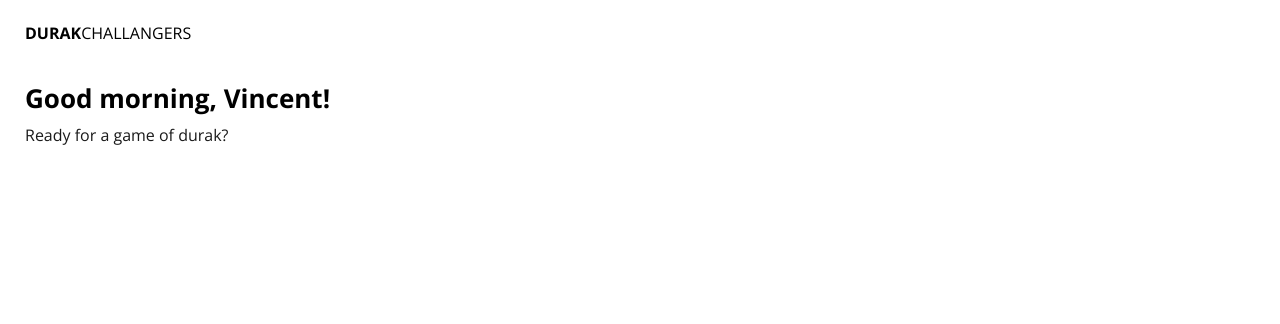
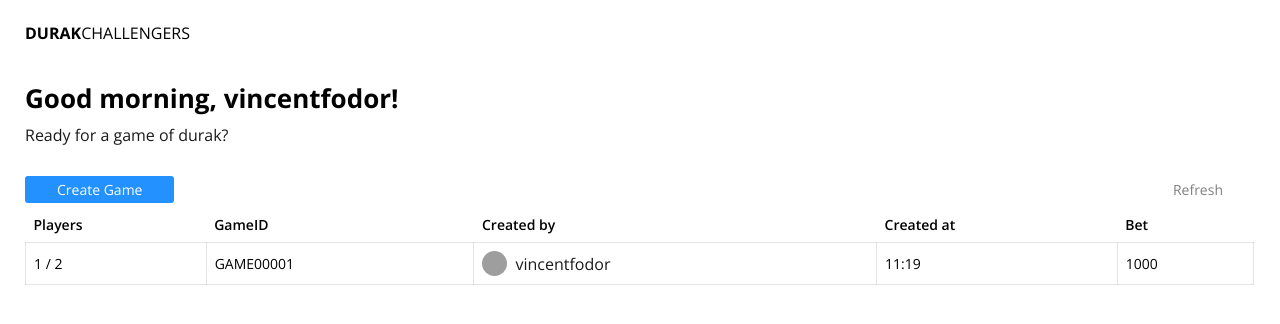
Before and after one commit to vincentfodor/durak, a React (Create React App) app in the folder frontend/: page /welcome in a window 1280 px wide. Shown: the top 324 px of the page. Built offline with nearby package versions, Linux system fonts and the light colour scheme; no server answers; grey boxes are pictures that could not be loaded.

Commit message:
feat(Table): Implemented table component

```diff
--- a/frontend/src/components/Button/index.jsx
+++ b/frontend/src/components/Button/index.jsx
@@ -5,11 +5,12 @@ import { StyledButton } from "./index.style";
 const Button = ({
     color = "blue",
     type = "primary",
+    size = "small",
     onClick = () => {},
     children,
 }) => {
     return (
-        <StyledButton color={color} type={type} onClick={(e) => onClick(e)}>
+        <StyledButton color={color} type={type} size={size} onClick={(e) => onClick(e)}>
             {children}
         </StyledButton>
     );
--- a/frontend/src/components/Button/index.style.js
+++ b/frontend/src/components/Button/index.style.js
@@ -2,13 +2,15 @@ import styled from "styled-components";
 
 import { ColorContrastSwitch, ColorSwitch } from "../../helpers/ColorHelper";
 import { FontSizeSwitch } from "../../helpers/FontSizeHelper";
+import { PixelSizeSwitch } from "../../helpers/PixelSizeHelper";
 
 const ButtonColorSwitch = (type = "primary", color = "blue") => {
     switch (type) {
         case "tertiary":
             return "transparent";
+        case "secondary":
+            return ColorSwitch("black", 0.05);
         case "primary":
-        case "secondary":
         default:
             return ColorSwitch(color);
     }
@@ -21,7 +23,7 @@ const ButtonColorForegroundSwitch = (type = "primary", color = "blue") => {
         case "primary":
             return ColorContrastSwitch(color, 1);
         case "secondary":
-            return ColorSwitch(color, 1);
+            return ColorSwitch("black", 0.5);
         default:
             return ColorSwitch(color);
     }
@@ -34,7 +36,7 @@ const StyledButton = styled.button`
     color: ${({ type, color }) => ButtonColorForegroundSwitch(type, color)};
     border-radius: 3px;
     font-size: ${FontSizeSwitch("medium-small")};
-    padding: 8px 32px;
+    padding: ${({ size }) => PixelSizeSwitch(size)} 32px;
     box-sizing: border-box;
     cursor: pointer;
     outline: none;
--- a/frontend/src/components/Entry/index.jsx
+++ b/frontend/src/components/Entry/index.jsx
@@ -15,6 +15,7 @@ export default class Entry extends React.Component {
         email: "",
         password: "",
     };
+
 
     switchLoginRegisterState = () => {
         this.setState((prevState) => ({
--- a/frontend/src/components/Logo/index.jsx
+++ b/frontend/src/components/Logo/index.jsx
@@ -8,7 +8,7 @@ const Logo = ({ fontSize = "medium", marginBottomPixelSize = "none" }) => {
             marginBottomPixelSize={marginBottomPixelSize}
         >
             <StyledLogoBold>DURAK</StyledLogoBold>
-            CHALLANGERS
+            CHALLENGERS
         </StyledLogo>
     );
 };
--- /dev/null
+++ b/frontend/src/components/Table/index.jsx
@@ -0,0 +1,55 @@
+import React from "react";
+
+import {StyledTableWrapper, StyledTableButtons, StyledTableLeftButtons, StyledTableRightButtons, StyledTableOverflow, StyledTable, StyledTableRow, StyledTableColumn, StyledTableHeadColumn, StyledTableHead, StyledTableBody} from "./index.style";
+
+const Table = ({children, width, buttons, rightButtons}) => {
+    const renderButtons = () => buttons ? buttons : null
+
+    const renderRightButtons = () => rightButtons ? rightButtons : null
+
+    return (
+        <StyledTableWrapper width={width}>
+            <StyledTableButtons>
+            <StyledTableLeftButtons>
+                {renderButtons()}
+            </StyledTableLeftButtons>
+            <StyledTableRightButtons>
+                {renderRightButtons()}
+            </StyledTableRightButtons>
+            </StyledTableButtons>
+            <StyledTableOverflow>
+                <StyledTable>{children}</StyledTable>
+            </StyledTableOverflow>
+        </StyledTableWrapper>
+    )
+}
+
+const TableRow = ({children}) => {
+    return (
+        <StyledTableRow>{children}</StyledTableRow>
+    )
+}
+
+const TableColumn = ({children}) => {
+    return (
+        <StyledTableColumn>{children}</StyledTableColumn>
+    )
+}
+
+const TableHeadColumn = ({children}) => {
+    return (
+        <StyledTableHeadColumn>{children}</StyledTableHeadColumn>
+    )
+}
+
+const TableHead = ({children}) => {
+    return (
+        <StyledTableHead>{children}</StyledTableHead>
+    )
+}
+
+const TableBody = ({children}) => {
+    return <StyledTableBody>{children}</StyledTableBody>
+}
+
+export {Table, TableRow, TableColumn, TableHeadColumn, TableHead, TableBody}
--- /dev/null
+++ b/frontend/src/components/Table/index.style.js
@@ -0,0 +1,68 @@
+import styled from "styled-components";
+
+import { ColorSwitch } from "../../helpers/ColorHelper";
+import { FontSizeSwitch } from "../../helpers/FontSizeHelper";
+import { PixelSizeSwitch } from "../../helpers/PixelSizeHelper";
+
+const StyledTableWrapper = styled.div`
+    display: flex;
+    flex-direction: column;
+    width: ${({ width }) => (width ? width : "100%")};
+`;
+
+const StyledTableButtons = styled.div`
+    margin-bottom: ${PixelSizeSwitch("extra-small")};
+`;
+
+const StyledTableLeftButtons = styled.div`
+    position: relative;
+    float: left;
+`;
+
+const StyledTableRightButtons = styled(StyledTableLeftButtons)`
+    position: relative;
+    float: right;
+`;
+
+const StyledTableOverflow = styled.div`
+    overflow-x: auto;
+`;
+
+const StyledTable = styled.table`
+    width: calc(100% - 1px);
+    border-collapse: collapse;
+`;
+
+const StyledTableRow = styled.tr``;
+
+const StyledTableColumn = styled.td`
+    border: 1px solid ${ColorSwitch("black", 0.1)};
+    box-sizing: border-box;
+    padding: 8px;
+    font-size: ${FontSizeSwitch("medium-small")};
+`;
+
+const StyledTableHeadColumn = styled(StyledTableColumn)`
+    border: none;
+    font-weight: 600;
+`;
+
+const StyledTableHead = styled.thead``;
+
+const StyledTableBody = styled.tbody`
+    overflow: hidden;
+`;
+
+export {
+    StyledTableWrapper,
+    StyledTableButtons,
+    StyledTableLeftButtons,
+    StyledTableRightButtons,
+    StyledTableOverflow,
+    StyledTable,
+    StyledTableRow,
+    StyledTableColumn,
+    StyledTableHeadColumn,
+    StyledTableHead,
+    StyledTableBody,
+};
--- /dev/null
+++ b/frontend/src/components/UserName/index.jsx
@@ -0,0 +1,16 @@
+import React from "react";
+
+import {StyledUserName, StyledUserNameProfilePicture, StyledUserNameText} from "./index.style"
+
+const UserName = ({username}) => {
+    return (
+        <StyledUserName>
+            <StyledUserNameProfilePicture src="https://cdn.business2community.com/wp-content/uploads/2017/08/blank-profile-picture-973460_640.png" />
+            <StyledUserNameText>
+                {username}
+            </StyledUserNameText>
+        </StyledUserName>
+    )
+}
+
+export default UserName;
--- /dev/null
+++ b/frontend/src/components/UserName/index.style.js
@@ -0,0 +1,19 @@
+import styled from "styled-components";
+import { PixelSizeSwitch } from "../../helpers/PixelSizeHelper";
+
+const StyledUserName = styled.span`
+    display: flex;
+    align-items: center;
+`;
+
+const StyledUserNameProfilePicture = styled.img`
+    width: 25px;
+    height: 25px;
+    border-radius: 50%;
+`;
+
+const StyledUserNameText = styled.p`
+    margin: 0 0 0 ${PixelSizeSwitch("small")};
+`;
+
+export { StyledUserName, StyledUserNameProfilePicture, StyledUserNameText };
--- a/frontend/src/components/Welcome/Header/index.jsx
+++ b/frontend/src/components/Welcome/Header/index.jsx
@@ -7,7 +7,7 @@ import {StyledHeader} from "./index.style"
 const Header = () => {
     return (
         <StyledHeader>
-            <Logo />
+            <Logo fontSize="medium" />
         </StyledHeader>
     )
 }
--- a/frontend/src/components/Welcome/index.jsx
+++ b/frontend/src/components/Welcome/index.jsx
@@ -1,15 +1,43 @@
 import React from "react";
+
 import Header from "./Header";
+import {Table, TableRow, TableColumn, TableHeadColumn, TableHead, TableBody} from "../Table";
 
 import {StyledWelcome} from "./index.style"
+import UserName from "../UserName";
+import Button from "../Button";
 
 export default class Welcome extends React.Component {
     render() {
         return (
             <StyledWelcome>
                 <Header />
-                <h1>Good morning, Vincent!</h1>
+                <div style={{marginBottom: 30}}>
+                <h1>Good morning, vincentfodor!</h1>
                 <p>Ready for a game of durak?</p>
+                </div>
+                <Table buttons={<Button size="extra-small">Create Game</Button>} rightButtons={<Button size="extra-small" type="tertiary">Refresh</Button>}>
+                    <TableHead>
+                        <TableRow>
+                            <TableHeadColumn>Players</TableHeadColumn>
+                            <TableHeadColumn>GameID</TableHeadColumn>
+                            <TableHeadColumn>Created by</TableHeadColumn>
+                            <TableHeadColumn>Created at</TableHeadColumn>
+                            <TableHeadColumn>Bet</TableHeadColumn>
+                        </TableRow>
+                    </TableHead>
+                    <TableBody>
+                        <TableRow>
+                            <TableColumn>1 / 2</TableColumn>
+                            <TableColumn>GAME00001</TableColumn>
+                            <TableColumn>
+                                <UserName username="vincentfodor" />
+                            </TableColumn>
+                            <TableColumn>11:19</TableColumn>
+                            <TableColumn>1000</TableColumn>
+                        </TableRow>
+                    </TableBody>
+                </Table>
             </StyledWelcome>
         )
     }
--- a/frontend/src/helpers/PixelSizeHelper.js
+++ b/frontend/src/helpers/PixelSizeHelper.js
@@ -1,5 +1,7 @@
 const PixelSizeSwitch = (size = "none") => {
     switch (size) {
+        case "extra-small":
+            return "4px";
         case "small":
             return "8px";
         case "medium-small":
```
